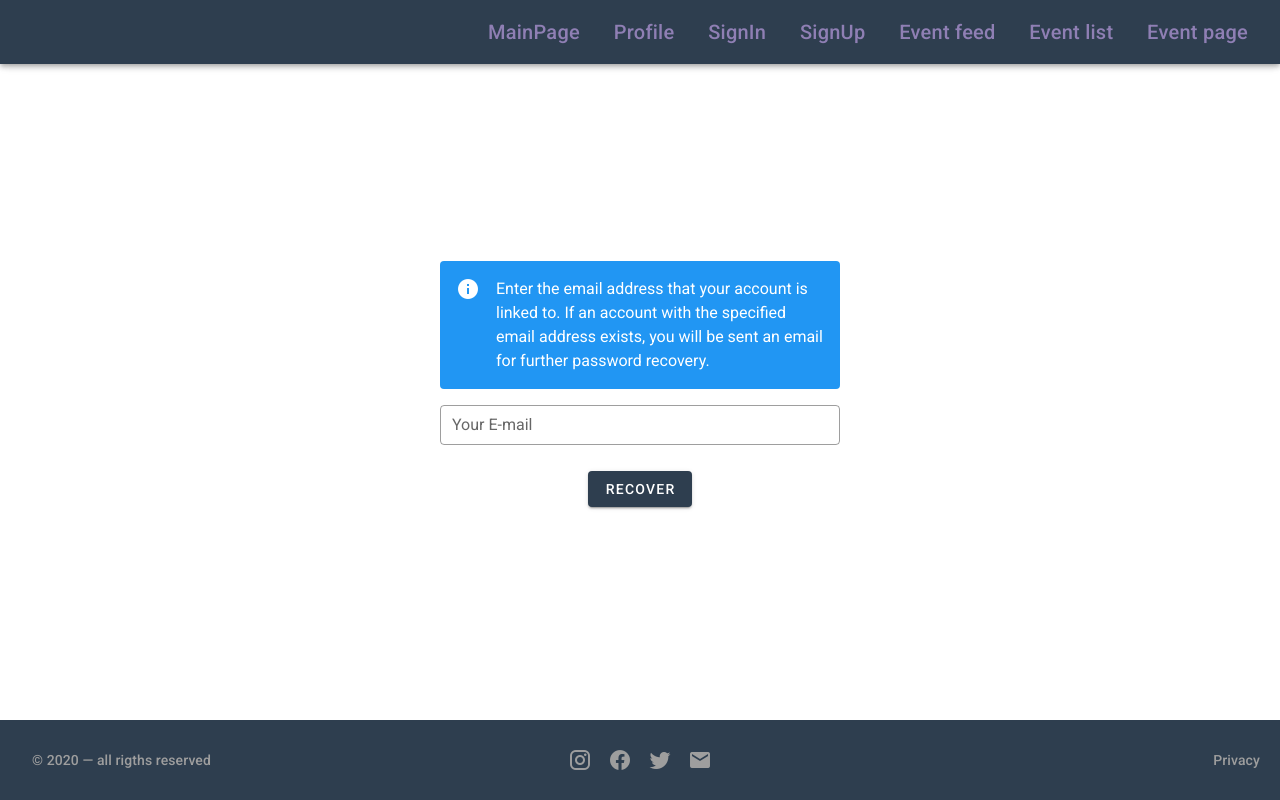
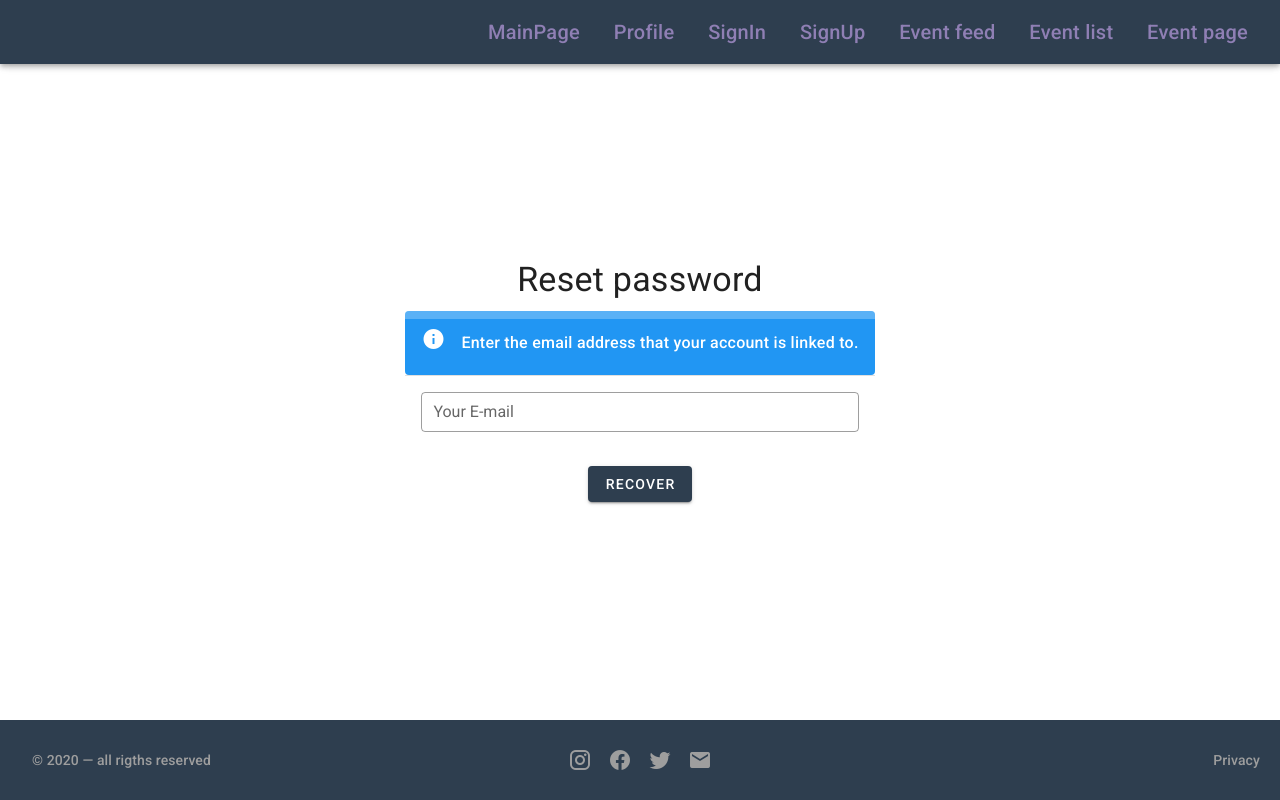
Before and after one commit to KamiMeow/EventBand, a Vue app: page /reset-password in a window 1280 px wide. Built offline with nearby package versions, Linux system fonts and the light colour scheme; a web font is replaced by a local one.

Commit message:
views: RPF ready to API. Email sends to BE

```diff
--- a/src/views/unlogged/ResetPassword.vue
+++ b/src/views/unlogged/ResetPassword.vue
@@ -3,54 +3,82 @@
 		class="d-flex flex-column justify-center align-center"
 		style="height: 80vh;"
 	>
-		<v-form
-			v-model="valid"
-			class="width-l"
-			ref="form"
+		<form-base
+			ref="resetPasswordForm"
 			@submit.prevent="sendEmailToRecoverPassword"
 		>
-			<v-alert
-				class="width-l"
-				type="info"
-			>
-				<div>
-					Enter the email address that your account is linked to.
-					If an account with the specified email address exists, you will be sent an email for further password recovery.
-				</div>
-			</v-alert>
+				<template #title>
+					<span class="display-1"> Reset password </span>
+				</template>
+				<template #default>
+					<v-layout justify-center>
 						<v-text-field
 							v-model="emailForResetPassword"
 							:rules="[rules.required, rules.email]"
 							label="Your E-mail"
+							class="width-l"
 							outlined
 							dense
-			></v-text-field>
-			<v-col cols="12" class="d-flex justify-center mt-0 pa-0" >
+						/>
+					</v-layout>
+				</template>
+				<template #actions>
+					<v-layout justify-center>
 						<v-btn
+							:loading="loading"
 							class="white--text"
 							color="primary"
 							type="submit"
 							dense
 						> Recover </v-btn>
-			</v-col>
-		</v-form>
+					</v-layout>
+				</template>
+		</form-base>
 	</v-container>
 </template>
 
 <script>
+import FormBase from '@/components/base/FormBase';
+
 export default {
+	name: 'ResetPassword',
+
+	components: {
+		FormBase,
+	},
+
+
+	mounted() {
+		this.$refs.resetPasswordForm.setAlert(this.infoTip , 'info');
+	},
 
 	data: () => ({
 		emailForResetPassword: '',
-		valid: false,
+		infoTip: `Enter the email address
+							that your account is linked to.`,
+		loading: false,
+
 	}),
 
 	methods: {
-		sendEmailToRecoverPassword() {
-			if ( !this.$refs.form.validate() ) return;
+		async sendEmailToRecoverPassword() {
 
-			this.$router.push('/sign-in');
-		}
+			this.loading = true;
+
+			let message = await this.$store.dispatch('requestPassword', {
+				email: this.emailForResetPassword,
+			});
+
+			console.log(message);
+
+
+			return this.handleMessageType(message);
+		},
+
+		handleMessageType(responseMessageObj) {
+			this.$refs.resetPasswordForm.setAlert(responseMessageObj.message, responseMessageObj.type);
+			this.loading = false;
+		},
 	},
 
 	computed: {
```
Lines whose indentation alone changed are shown as unchanged.
